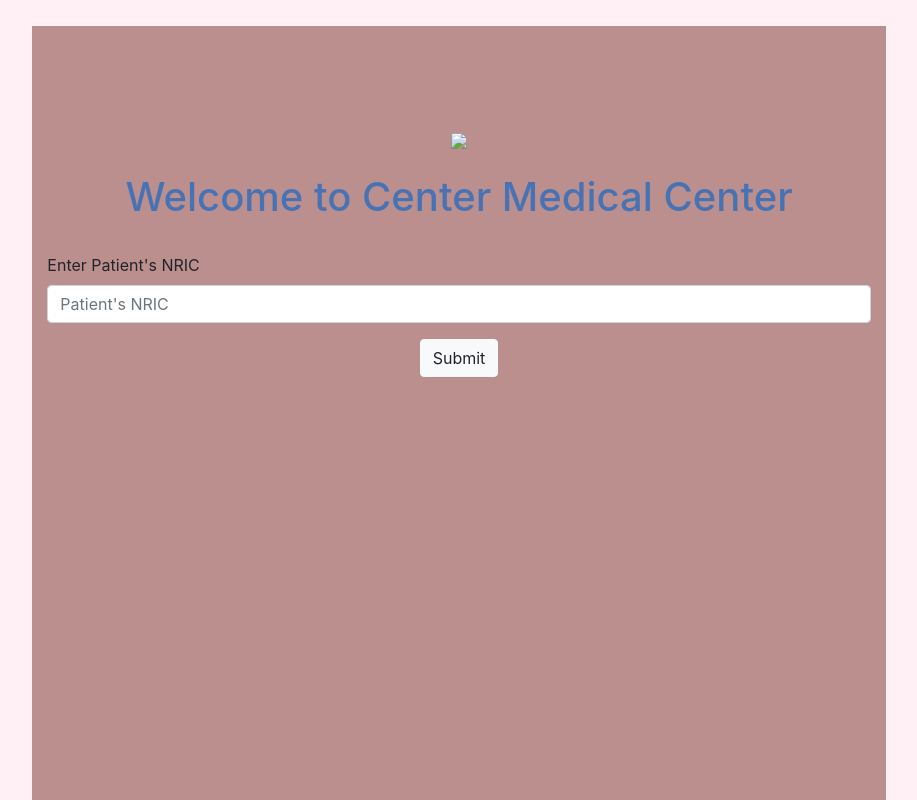
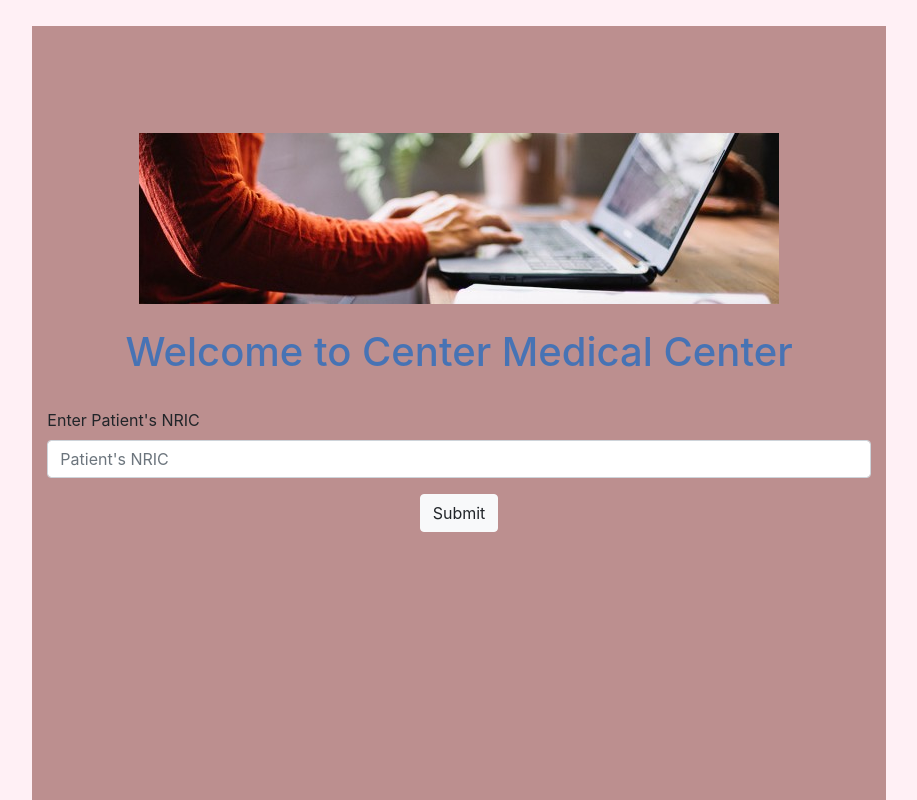
Before and after one commit to MasqueCrow/PatientServiceLab, a plain HTML site: page patient-search.html in a window 1280 px wide. Shown: the top 800 px of the page, without its empty margins (181-1098 px from the left). Drawn offline with nearby package versions, Linux system fonts and the light colour scheme.

Commit message:
change src dir for image

```diff
--- a/patient-search.html
+++ b/patient-search.html
@@ -51,7 +51,7 @@
 				</div>
 
 				<div class="col-md-8 ">
-						<img id="pat_bg" src="Lab7/pat_bg.jpg"/>
+						<img id="pat_bg" src="pat_bg.jpg"/>
 						<br/>
 						<br/>
 						<h1>Welcome to Center Medical Center</h1>
```
